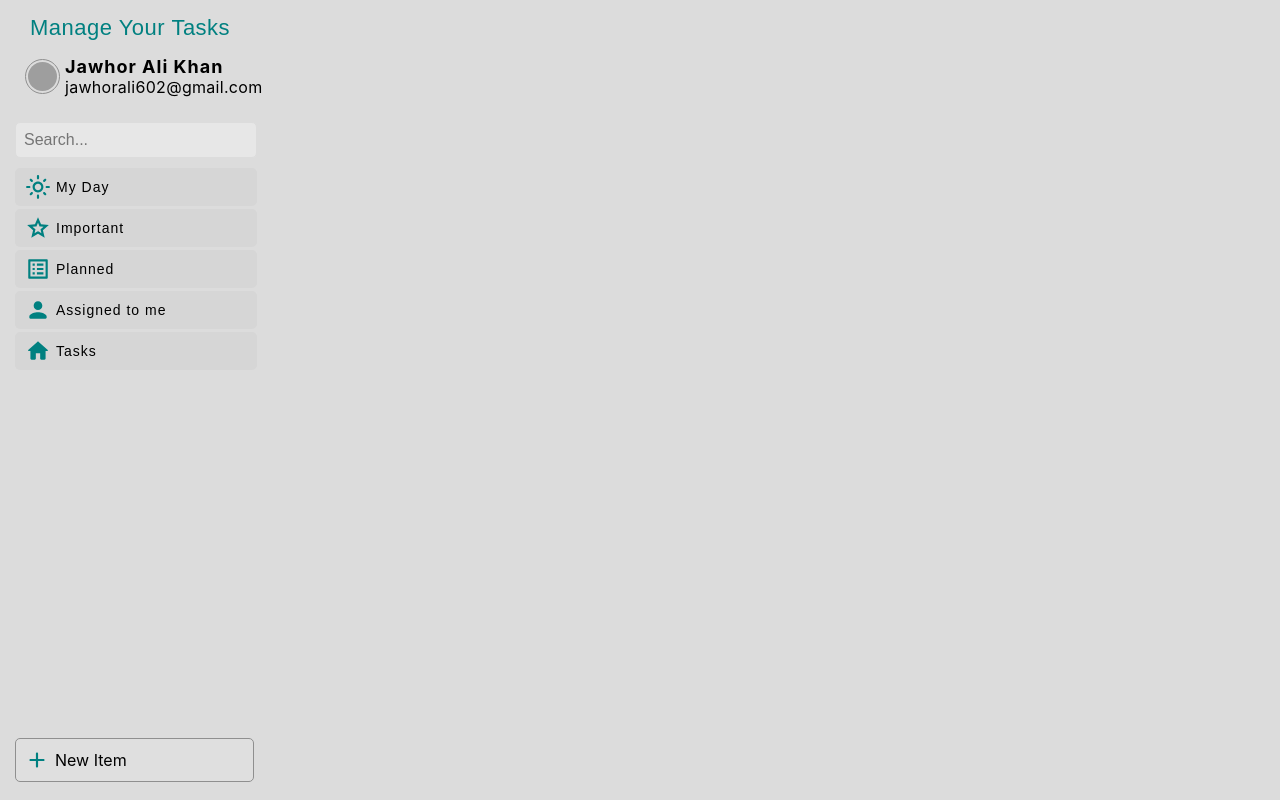
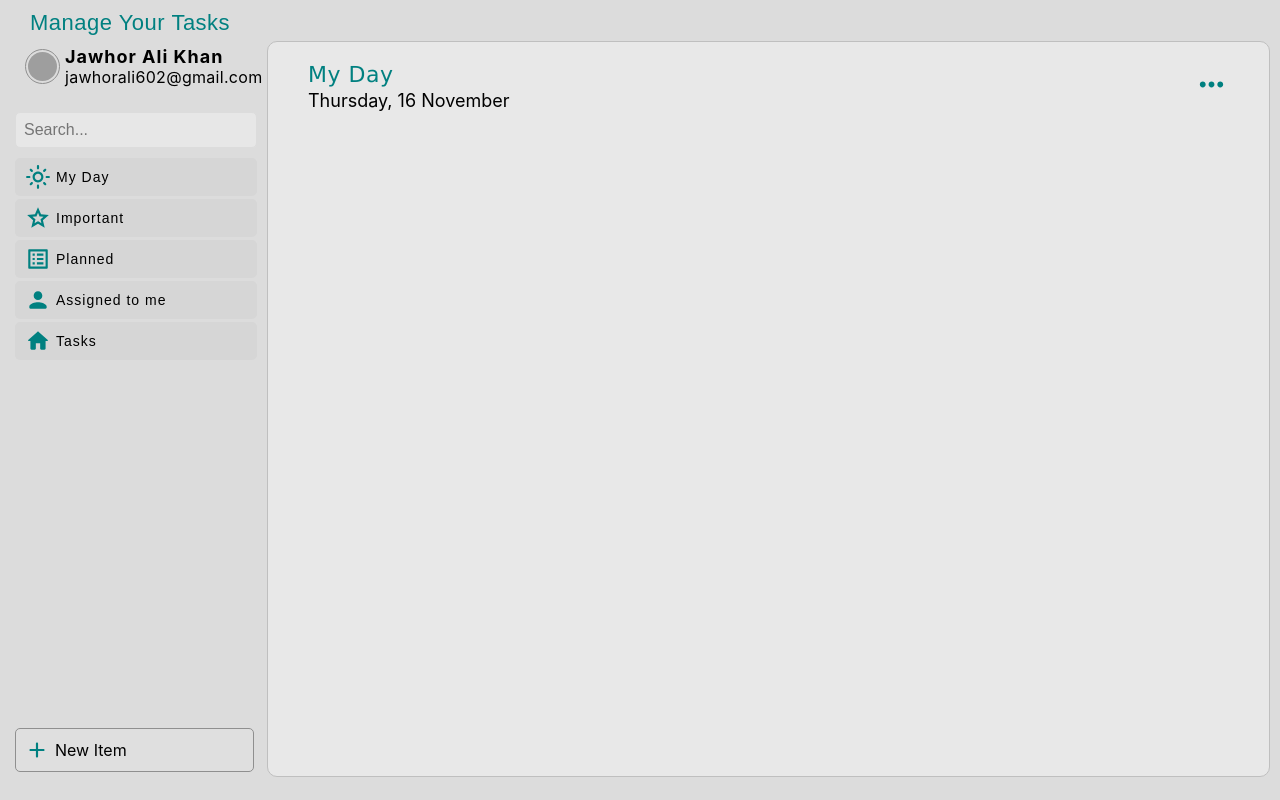
Before and after one commit to iijawhor/To-Do, a React (Create React App) app: page / in a window 1280 px wide. Built offline with nearby package versions, Linux system fonts and the light colour scheme; grey boxes are pictures that could not be loaded.

Commit message:
in Icons added a more horizon Icon, add built a feed component which is used to render pages, In Home.jsx Feed is rendered Tasks.jsx is a page which is used to render every day tasks. Tasks.jsx have a header.

```diff
--- a/src/App.css
+++ b/src/App.css
@@ -6,7 +6,7 @@
   height: 100vh;
 }
 .appHeaderTitle {
-  margin: 10px;
+  margin: 5px;
   margin-left: 20px;
   font-size: 22px;
   font-family: sans-serif;
--- a/src/Icons/icons.js
+++ b/src/Icons/icons.js
@@ -4,11 +4,13 @@ import PersonRoundedIcon from "@mui/icons-material/PersonRounded";
 import AddRoundedIcon from "@mui/icons-material/AddRounded";
 import GradeOutlinedIcon from "@mui/icons-material/GradeOutlined";
 import ListAltOutlinedIcon from "@mui/icons-material/ListAltOutlined";
+import MoreHorizSharpIcon from "@mui/icons-material/MoreHorizSharp";
 export {
   LightModeOutlinedIcon,
   HomeRoundedIcon,
   PersonRoundedIcon,
   AddRoundedIcon,
   GradeOutlinedIcon,
-  ListAltOutlinedIcon
+  ListAltOutlinedIcon,
+  MoreHorizSharpIcon
 };
--- /dev/null
+++ b/src/components/Feed/Feed.css
@@ -0,0 +1,9 @@
+.feed {
+  position: relative;
+  border: 1px solid rgb(191, 191, 191);
+  background-color: #e8e8e8;
+  border-radius: 10px;
+  width: 100%;
+  padding: 5px;
+  height: 92vh;
+}
--- /dev/null
+++ b/src/components/Feed/Feed.jsx
@@ -0,0 +1,12 @@
+import React from "react";
+import "./Feed.css";
+import Tasks from "../../pages/Tasks/Tasks";
+const Feed = () => {
+  return (
+    <section className="feed">
+      <Tasks />
+    </section>
+  );
+};
+
+export default Feed;
--- a/src/components/Home/Home.css
+++ b/src/components/Home/Home.css
@@ -1,2 +1,5 @@
 .home {
+  position: relative;
+  display: flex;
+  gap: 5px;
 }
--- a/src/components/Home/Home.jsx
+++ b/src/components/Home/Home.jsx
@@ -1,10 +1,12 @@
 import React from "react";
 import "./Home.css";
 import Sidebar from "../Sidebar/Sidebar";
+import Feed from "../Feed/Feed";
 const Home = () => {
   return (
     <section className="home">
       <Sidebar />
+      <Feed />
     </section>
   );
 };
--- /dev/null
+++ b/src/pages/Tasks/Tasks.css
@@ -0,0 +1,31 @@
+.myTasks {
+  position: relative;
+  width: 100%;
+  padding: 5px 5px;
+}
+.taskHeader {
+  display: flex;
+  position: relative;
+  justify-content: space-between;
+  align-items: center;
+  padding: 10px 30px;
+}
+.taskHeaderLeft {
+  position: relative;
+}
+.taskHeaderTitle {
+  font-size: 22px;
+  color: teal;
+  font-weight: 500;
+  letter-spacing: 0.5px;
+  font-family: Verdana, Geneva, Tahoma, sans-serif;
+}
+.taskDate {
+  font-size: 18px;
+  margin-top: 3px;
+}
+.taskHeaderMoreIcon {
+  color: teal;
+  font-size: 35px !important;
+  cursor: pointer;
+}
--- /dev/null
+++ b/src/pages/Tasks/Tasks.jsx
@@ -0,0 +1,20 @@
+import React from "react";
+import "./Tasks.css";
+import { MoreHorizSharpIcon } from "../../Icons/icons";
+const Tasks = () => {
+  return (
+    <section className="myTasks">
+      <div className="taskHeader">
+        <div className="taskHeaderLeft">
+          <h1 className="taskHeaderTitle">My Day</h1>
+          <p className="taskDate">Thursday, 16 November</p>
+        </div>
+        <div className="taskHeaderRight">
+          <MoreHorizSharpIcon className="taskHeaderMoreIcon" />
+        </div>
+      </div>
+    </section>
+  );
+};
+
+export default Tasks;
```
